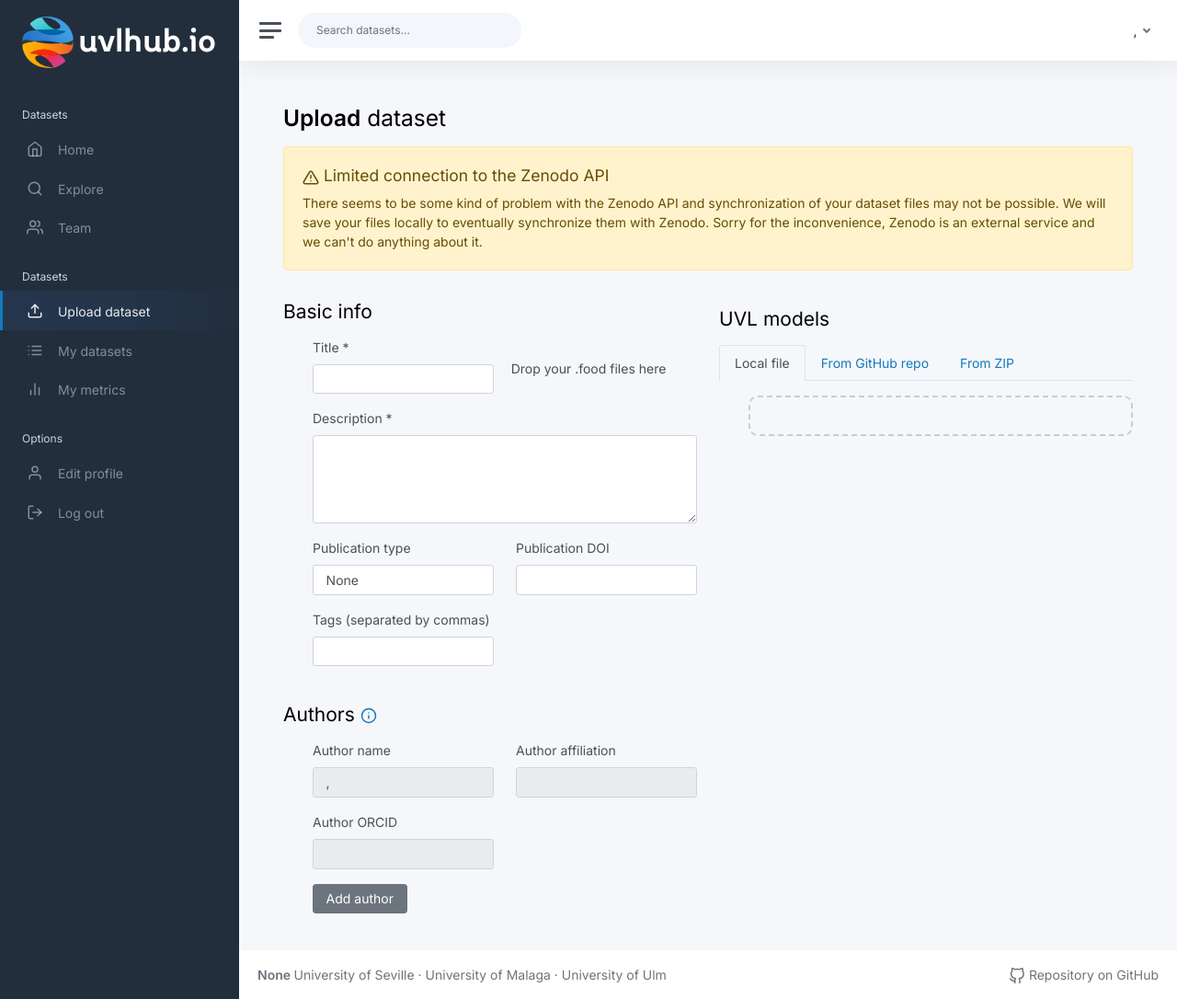
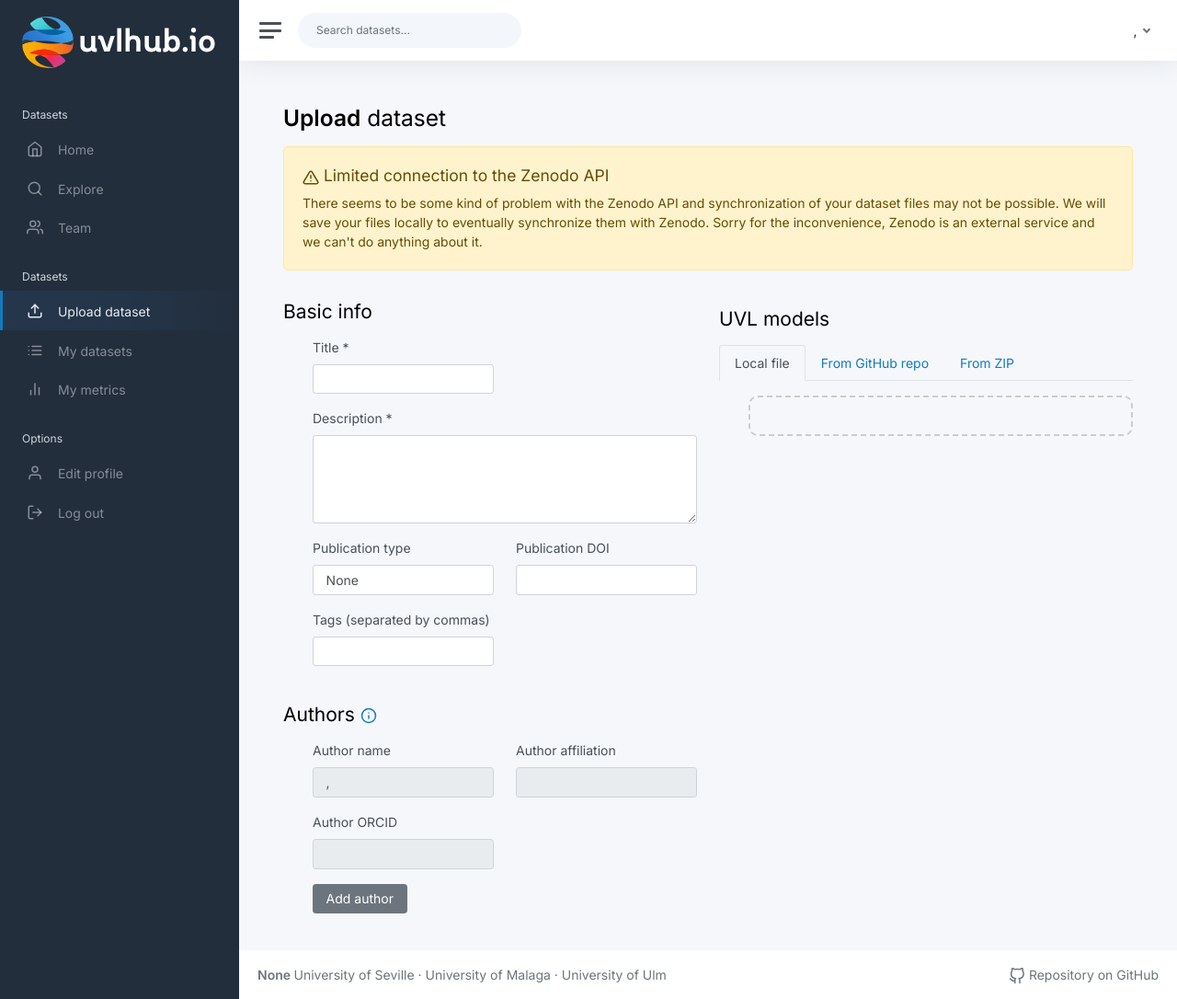
Before and after one commit to EGC-FoodHub/foodhub, a Flask app: page /dataset/upload in a window 1280 px wide. Shown: the whole page at 92% size. Run offline with Flask 3, Linux system fonts and the light colour scheme; the visitor is signed in with stand-in values (Sample User, id 1); data that the repository does not hold is empty; parts of the project's set-up code (start-up, migrations or seed data) failed here and were passed over; some libraries are stand-ins or nearby versions.

Commit message:
fix: remove dropzone placeholder text for .food file uploads

```diff
--- a/app/modules/dataset/templates/dataset/upload_dataset.html
+++ b/app/modules/dataset/templates/dataset/upload_dataset.html
@@ -234,7 +234,6 @@
                 <div id="uploaded_models_form" style="padding-left: 2rem">
 
                     <form action="{{ url_for('dataset.upload') }}" class="dropzone" id="myDropzone">
-                        <div id="dropzone-text">Drop your .food files here</div>
                     </form>
 
                     <span class="text-danger" id="alerts" style="display: none"></span>
```
